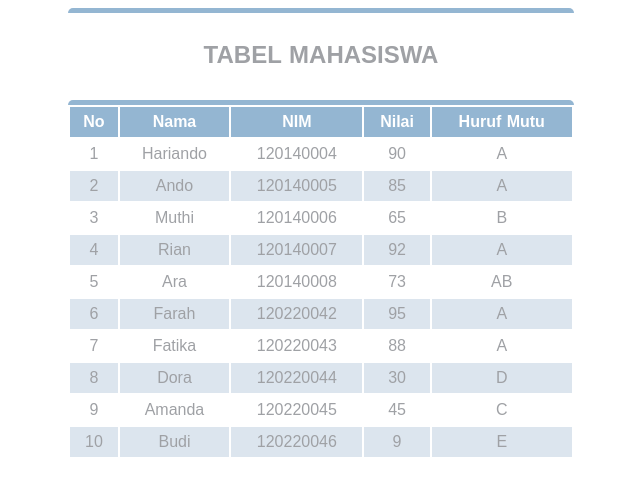
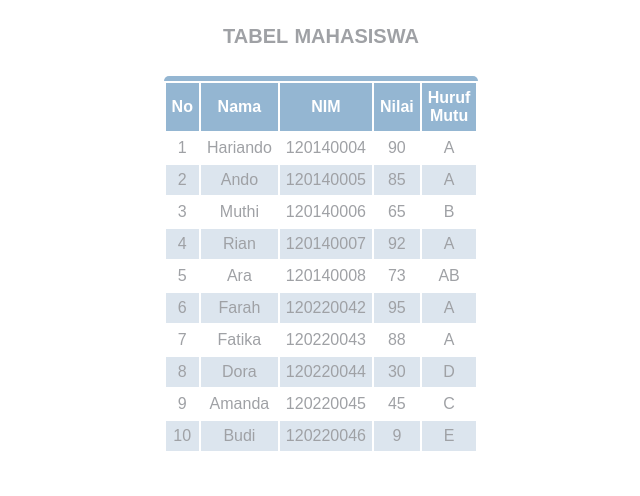
Before and after one commit to hariando7/PAM_120140004_RA-TugasIndividu1, a plain HTML site: page index.html in a window 1280 px wide. Shown: the whole page, without its empty margins (319-959 px from the left). Drawn offline with Linux system fonts and the light colour scheme.

Commit message:
Update index.html

```diff
--- a/index.html
+++ b/index.html
@@ -6,8 +6,12 @@
     <meta http-equiv="X-UA-Compatible" content="IE=edge">
     <meta name="viewport" content="width=device-width, initial-scale=1.0">
     <title>Tugas Individu 1 - 120140004</title>
-    <link rel="stylesheet" href="style.css">
     <style>
+        * {
+            margin: 0;
+            padding: 0;
+        }
+
         body {
             font-family: sans-serif;
             word-spacing: 1px;
@@ -18,9 +22,25 @@
             border-radius: 5px;
             background: #fff;
             border-top: 5px solid rgb(148, 182, 210);
+            color: rgb(159, 161, 165);
             margin: 3px auto;
-            width: 40%;
+            width: 280px;
+        }
+
+        .heading {
+            text-align: center;
+            font-size: 20px;
+            padding-top: 25px;
+            padding-bottom: 25px;
             color: rgb(159, 161, 165);
+        }
+
+        .wrap-tabel {
+            height: 653px;
+            width: 280px;
+            border-radius: 10px;
+            margin: auto;
+            background-color: #DAE5D0;
         }
 
         .container tr th {
@@ -59,15 +79,10 @@
 </head>
 
 <body>
-    <section>
-        <table align="center">
-            <tr align="center">
-                <td>
-                    <h2>
-                        <b>TABEL MAHASISWA</b>
-                    </h2>
-                </td>
-        </table>
+    <div class="wrap-table">
+        <h2 class="heading">
+            <b>TABEL MAHASISWA</b>
+        </h2>
         <div class="container" id="mahasiswa">
             <table>
                 <thead>
@@ -142,7 +157,7 @@
                 </tbody>
             </table>
         </div>
-    </section>
+    </div>
 
     <script>
         const addMutuRows = () => {
```
